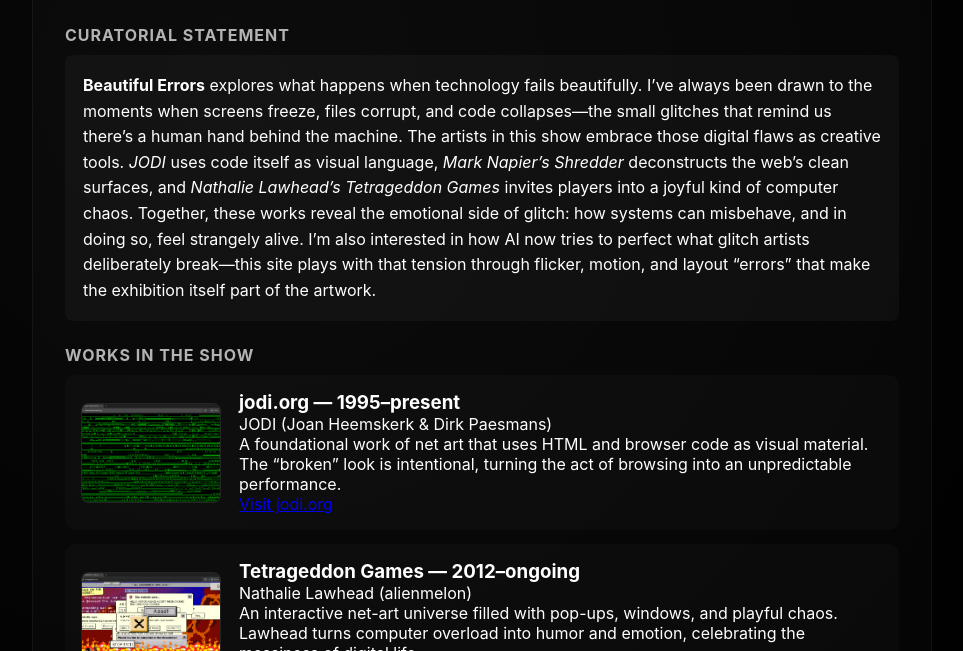
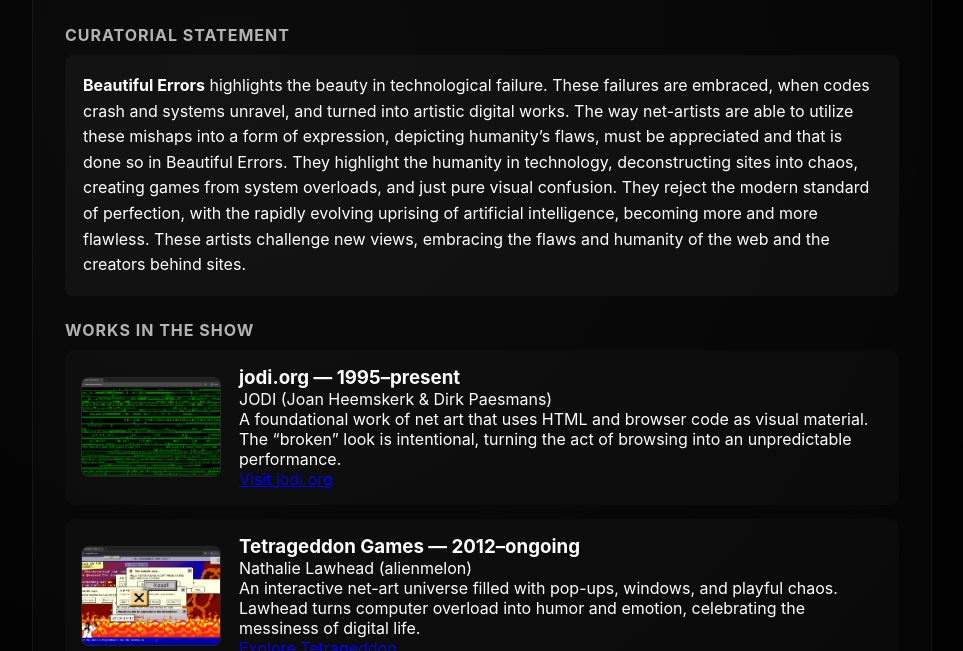
Before and after one commit to el942-2/Net-art-exhibition, a plain HTML site: page index.html in a window 1280 px wide. Shown: the part 149-800 px from the top of the page, without its empty margins (158-1121 px from the left). Drawn offline with Linux system fonts and the light colour scheme.

Commit message:
Update index.html

```diff
--- a/index.html
+++ b/index.html
@@ -17,8 +17,7 @@
       <h2 class="section-title">Curatorial Statement</h2>
       <div class="curatorial-text glitch-text">
         <p>
-          <strong>Beautiful Errors</strong> explores what happens when technology fails beautifully. I’ve always been drawn to the moments when screens freeze, files corrupt, and code collapses—the small glitches that remind us there’s a human hand behind the machine. The artists in this show embrace those digital flaws as creative tools. <em>JODI</em> uses code itself as visual language, <em>Mark Napier’s</em> <em>Shredder</em> deconstructs the web’s clean surfaces, and <em>Nathalie Lawhead’s</em> <em>Tetrageddon Games</em> invites players into a joyful kind of computer chaos. Together, these works reveal the emotional side of glitch: how systems can misbehave, and in doing so, feel strangely alive. I’m also interested in how AI now tries to perfect what glitch artists deliberately break—this site plays with that tension through flicker, motion, and layout “errors” that make the exhibition itself part of the artwork.
-        </p>
+          <strong>Beautiful Errors</strong> highlights the beauty in technological failure. These failures are embraced, when codes crash and systems unravel, and turned into artistic digital works. The way net-artists are able to utilize these mishaps into a form of expression, depicting humanity’s flaws, must be appreciated and that is done so in Beautiful Errors. They highlight the humanity in technology, deconstructing sites into chaos, creating games from system overloads, and just pure visual confusion. They reject the modern standard of perfection, with the rapidly evolving uprising of artificial intelligence, becoming more and more flawless. These artists challenge new views, embracing the flaws and humanity of the web and the creators behind sites.
       </div>
     </section>
 
```
